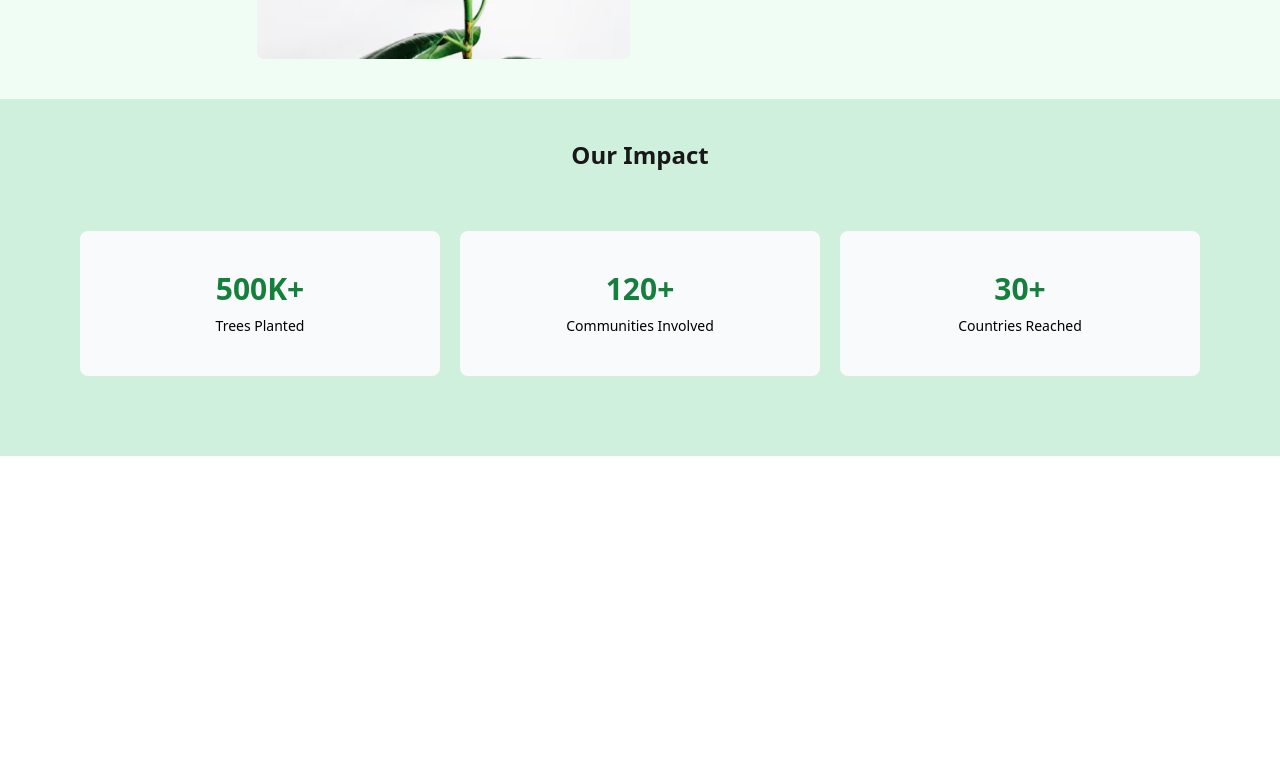
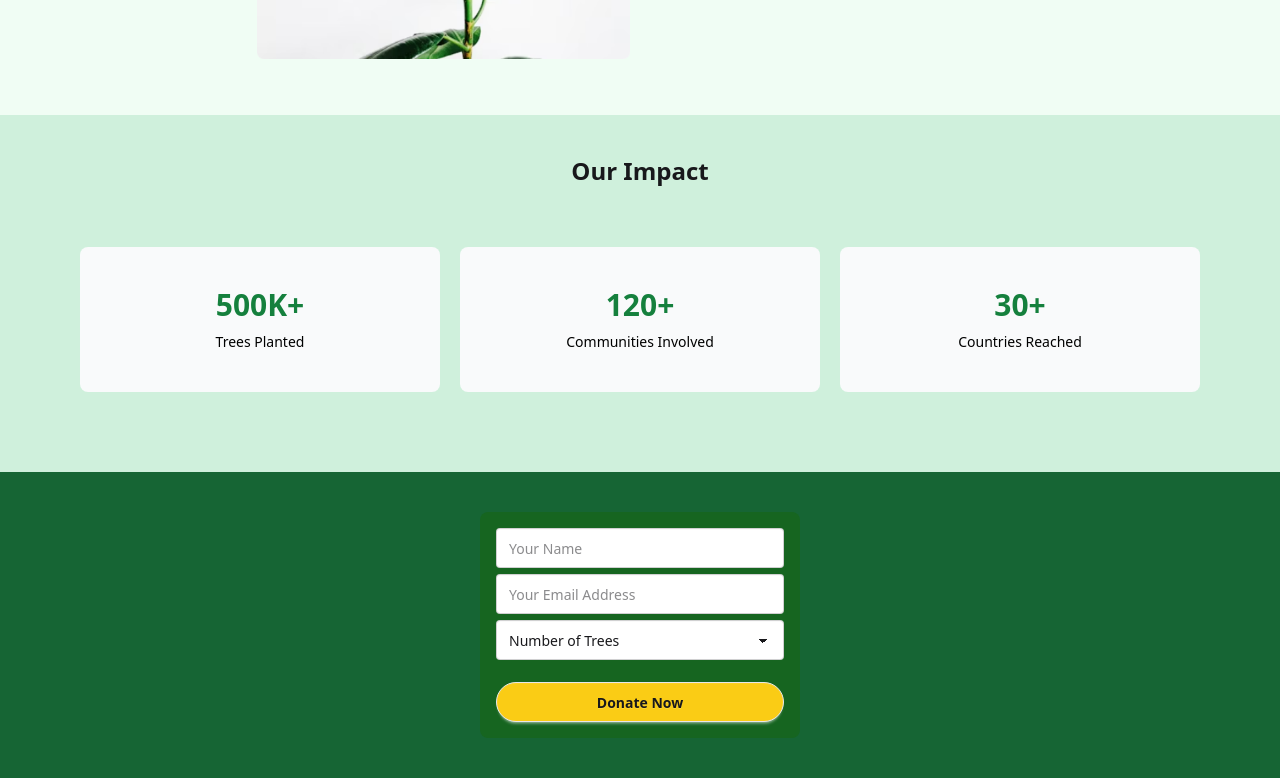
Before and after one commit to MdShariyar56/Assingnment-6, a plain HTML site: page index.html in a window 1280 px wide. Shown: the part 807-1585 px from the top of the page. Before the commit the page ends 1263 px from the top, so only its background shows below. Drawn offline with nearby package versions, Linux system fonts and the light colour scheme.

Commit message:
Added a form section

```diff
--- a/index.html
+++ b/index.html
@@ -8,44 +8,33 @@
     <link href="https://cdn.jsdelivr.net/npm/daisyui@5" rel="stylesheet" type="text/css" />
     <script src="https://cdn.jsdelivr.net/npm/@tailwindcss/browser@4"></script>
 </head>
-<body class="bg-[#f0fdf4]">
+<body class="bg-[#f0fdf4] overscroll-none">
    <header>
   <div class="navbar bg-[#15803d] shadow-sm px-6">
-
-    <!-- Left (Logo) -->
     <div class="navbar-start">
       <a class="btn btn-ghost text-xl text-white">Green Earth</a>
-    </div>
-
-    <!-- Center (Mobile Toggle + Desktop Menu) -->
+    </div>>
     <div class="navbar-center">
-      <!-- Mobile hamburger (only on phone) -->
       <div class="dropdown lg:hidden">
         <div tabindex="0" role="button" class="btn btn-ghost text-white">
-          <!-- Hamburger Icon -->
           <svg xmlns="http://www.w3.org/2000/svg" class="h-6 w-6" fill="none"
                viewBox="0 0 24 24" stroke="currentColor">
             <path stroke-linecap="round" stroke-linejoin="round" stroke-width="2"
                   d="M4 6h16M4 12h16M4 18h16"/>
           </svg>
         </div>
-        <!-- Mobile Dropdown Menu -->
         <ul tabindex="0" class="menu menu-sm dropdown-content mt-3 z-[1] p-2 shadow bg-[#15803d] rounded-box w-52 text-white">
           <li><a>About</a></li>
           <li><a>Gallery</a></li>
           <li><a>Plant a Tree</a></li>
         </ul>
       </div>
-
-      <!-- Desktop Menu -->
       <ul class="menu menu-horizontal px-1 hidden lg:flex text-white">
         <li><a>About</a></li>
         <li><a>Gallery</a></li>
         <li><a>Plant a Tree</a></li>
       </ul>
     </div>
-
-    <!-- Right (Button) -->
     <div class="navbar-end">
       <a class="btn bg-[#facc15] rounded-full text-[#15803d]">
         Plant a Tree
@@ -58,7 +47,7 @@
 
 
 <section>
-    <div class="bg-[#cff0dc] flex justify-between items-center">
+    <div class="bg-[#cff0dc] flex justify-between items-center ">
         <div><img src="./assets/hero-leaf1.png" alt=""></div>
           <div class="text-center">
             <h1 class="text-4xl font-bold mb-2">Plant a Tree, Grow a Future</h1>
@@ -70,24 +59,18 @@
 </section>
 
 
-<section class="py-10">
-  <h1 class="text-xl lg:text-2xl font-semibold text-center mt-4 py-4 mb-8">
+<section class="py-10 mb-4">
+  <h1 class="text-xl lg:text-2xl font-bold text-center mt-4 py-4 mb-8">
     About the Campaign
   </h1>
-
   <div class="flex flex-col lg:flex-row justify-center items-center px-6 lg:px-20 gap-5">
-
-    <!-- Image -->
     <div class="w-full lg:w-1/3">
       <img src="./assets/about.png" alt="" class="w-full h-auto" />
     </div>
-
-    <!-- Text Content -->
     <div class="w-full lg:w-1/3 mt-6 lg:mt-0 text-center lg:text-left">
       <p class="text-base lg:text-base mb-4">
         Green Earth is a global tree plantation initiative dedicated to fighting climate change. Since our start, we’ve planted over 500,000 trees worldwide. By joining our campaign, you help restore forests, create habitats for wildlife, and combat global warming.
       </p>
-
       <ul class="list-disc list-inside space-y-2 text-base lg:text-base">
         <li>Restoration of natural habitats</li>
         <li>Improvement of air quality</li>
@@ -101,8 +84,6 @@
 <section class="bg-[#cff0dc] ">
     <div class="text-center text-2xl font-bold py-10 -mb-15"><h1>Our Impact</h1></div>
     <div class=" flex justify-around items-center py-20 flex-col lg:flex-row  lg:px-20 gap-5">
-
-
             <div class="card bg-gray-50 text-neutral-content w-96">
             <div class="card-body items-center text-center my-4">
                 <h2 class="card-title text-[#15803d] text-3xl font-bold">500K+</h2>
@@ -124,6 +105,25 @@
             </div>
 </section>
 
+<section class="bg-[#166534] py-10">
+    <div class="flex flex-row justify-center items-center">
+        <fieldset class="fieldset bg-base-200 border-base-300 rounded-box w-xs  p-4  bg-[#166520] ">
+  <input type="text" class="input" placeholder="Your Name" />
+  <input type="email" class="input" placeholder="Your Email Address" />
+  <div class="relative w-full">
+      <select class="select select-bordered w-full focus:outline-none">
+          <option disabled selected>Number of Trees</option>
+        <option>Option 1</option>
+        <option>Option 2</option>
+        <option>Option 3</option>
+      </select>
+    </div>
+  <button class="btn bg-[#facc15] rounded-full mt-4">Donate Now</button>
+</fieldset>
+    </div>
+</section>
+
+
 
 </body>
 </html>
```
